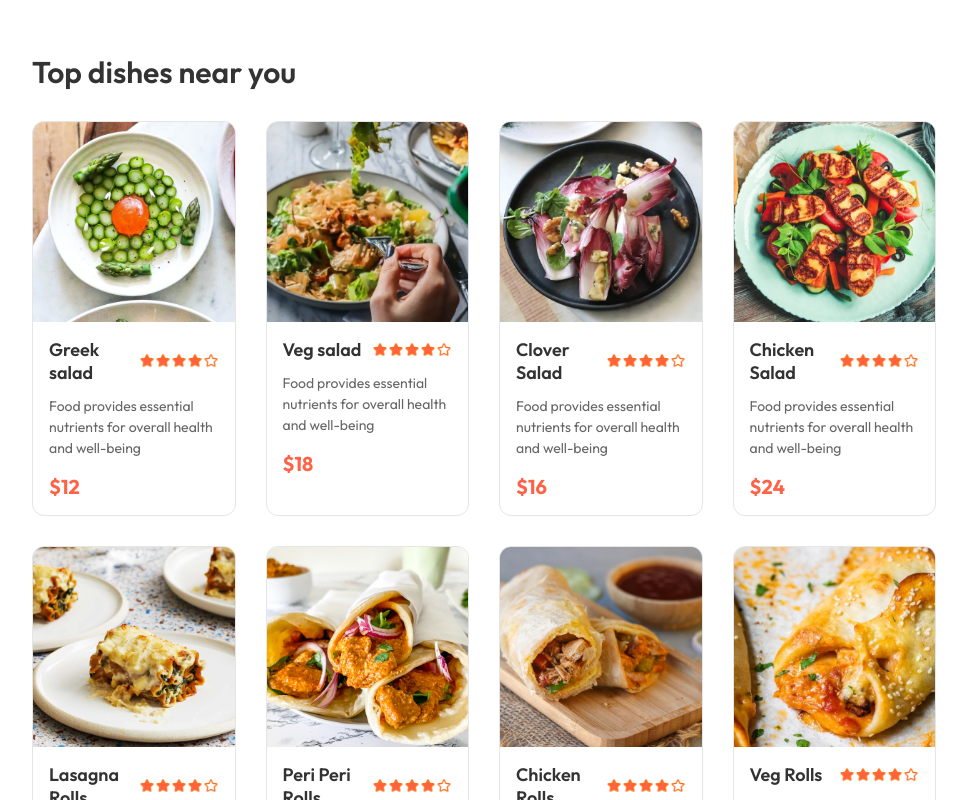
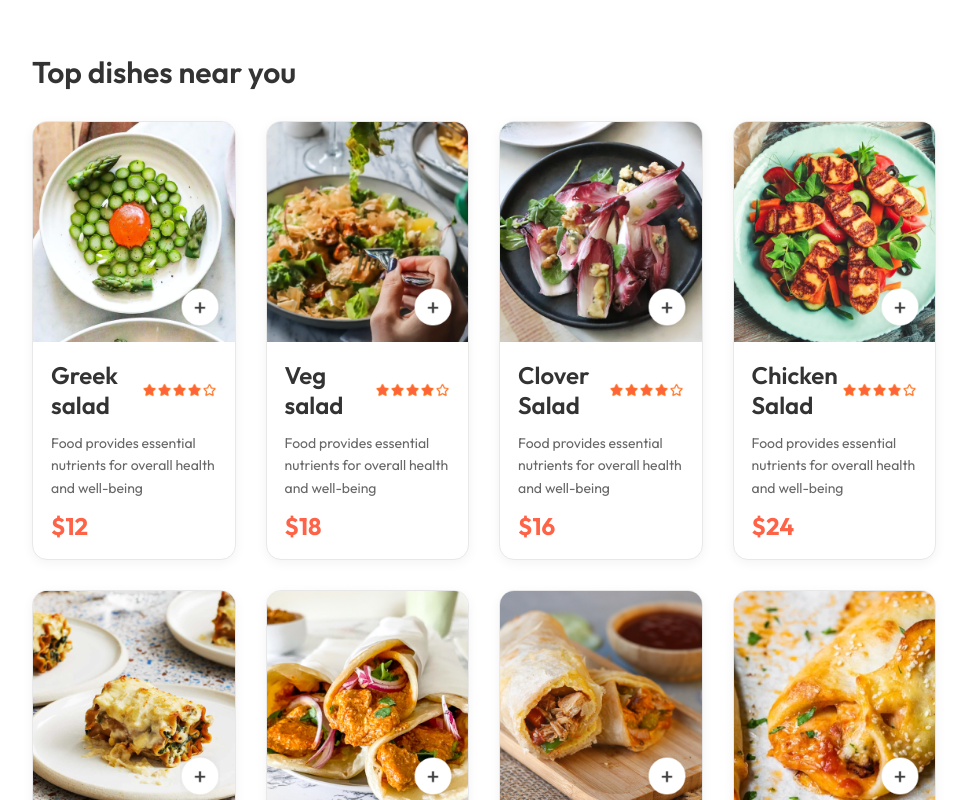
Before and after one commit to SAHIL16com/Food_delievery, a React (Vite) app in the folder frontend/: page / in a window 1280 px wide. Shown: the part 1080-1880 px from the top of the page, without its empty margins (156-1123 px from the left). Built offline with nearby package versions, Linux system fonts and the light colour scheme.

Commit message:
add or drop functionality add

```diff
--- a/frontend/src/componants/FoodItem/FoodItem.css
+++ b/frontend/src/componants/FoodItem/FoodItem.css
@@ -1,59 +1,102 @@
 .food-item {
     width: 100%;
-    background-color: #fff;
-    border-radius: 12px;
+    background: #fff;
+    border-radius: 15px;
     overflow: hidden;
-    border: 1px solid #e5e5e5;
-    transition: 0.3s ease;
+    border: 1px solid #e8e8e8;
+    transition: 0.3s;
     cursor: pointer;
+    box-shadow: 0 3px 12px rgba(0, 0, 0, .05);
 }
 
 .food-item:hover {
-    transform: translateY(-5px);
-    box-shadow: 0 8px 20px rgba(0, 0, 0, 0.1);
+    transform: translateY(-6px);
+    box-shadow: 0 10px 25px rgba(0, 0, 0, .12);
 }
 
 .food-item-image-container {
+    position: relative;
     width: 100%;
 }
 
 .food-item-image {
     width: 100%;
-    height: 200px;
+    height: 220px;
     object-fit: cover;
     display: block;
 }
 
+/* ADD BUTTON */
+
+.add {
+    width: 40px;
+    position: absolute;
+    bottom: 15px;
+    right: 15px;
+    cursor: pointer;
+    transition: .3s;
+}
+
+.add:hover {
+    transform: scale(1.1);
+}
+
+.food-item-counter {
+    position: absolute;
+    bottom: 15px;
+    right: 15px;
+    display: flex;
+    align-items: center;
+    gap: 10px;
+    background: #fff;
+    padding: 6px 10px;
+    border-radius: 30px;
+    box-shadow: 0 4px 12px rgba(0, 0, 0, .15);
+}
+
+.food-item-counter img {
+    width: 30px;
+    cursor: pointer;
+}
+
+.food-item-counter p {
+    margin: 0;
+    font-size: 16px;
+    font-weight: 600;
+}
+
+
 .food-item-info {
-    padding: 16px;
+    padding: 18px;
 }
 
 .food-item-name-rating {
     display: flex;
     justify-content: space-between;
     align-items: center;
-    margin-bottom: 12px;
 }
 
 .food-item-name-rating p {
-    font-size: 18px;
+    margin: 0;
+    font-size: 24px;
     font-weight: 600;
     color: #333;
 }
 
 .food-item-name-rating img {
-    width: 80px;
+    width: 75px;
 }
 
 .food-item-description {
+    margin: 12px 0;
+    color: #676767;
     font-size: 14px;
-    color: #666;
-    line-height: 1.5;
-    margin-bottom: 15px;
+    line-height: 1.6;
+    min-height: 65px;
 }
 
 .food-item-price {
-    font-size: 20px;
-    font-weight: bold;
     color: tomato;
+    font-size: 24px;
+    font-weight: 700;
 }
--- a/frontend/src/componants/FoodItem/FoodItem.jsx
+++ b/frontend/src/componants/FoodItem/FoodItem.jsx
@@ -1,12 +1,22 @@
 import React from 'react'
 import './FoodItem.css'
 import { assets } from '../../assets/assets.js'
+import { useState } from 'react'
 
 const FoodItem = ({ id, name, price, description, image }) => {
+    const [itemCount, setItemCount] = useState(0);
     return (
         <div className='food-item'>
             <div className="food-item-image-container">
                 <img className="food-item-image" src={image} alt={name} />
+                {!itemCount
+                    ? <img className="add" onClick={() => setItemCount((prev) => prev + 1)} src={assets.add_icon_white} alt="" />
+                    : <div className="food-item-counter">
+                        <img onClick={() => setItemCount((prev) => prev - 1)} src={assets.remove_icon_red} alt="" />
+                        <p>{itemCount}</p>
+                        <img onClick={() => setItemCount((prev) => prev + 1)} src={assets.add_icon_green } alt="" />
+                    </div>
+                }
             </div>
             <div className="food-item-info">
                 <div className="food-item-name-rating">
```
